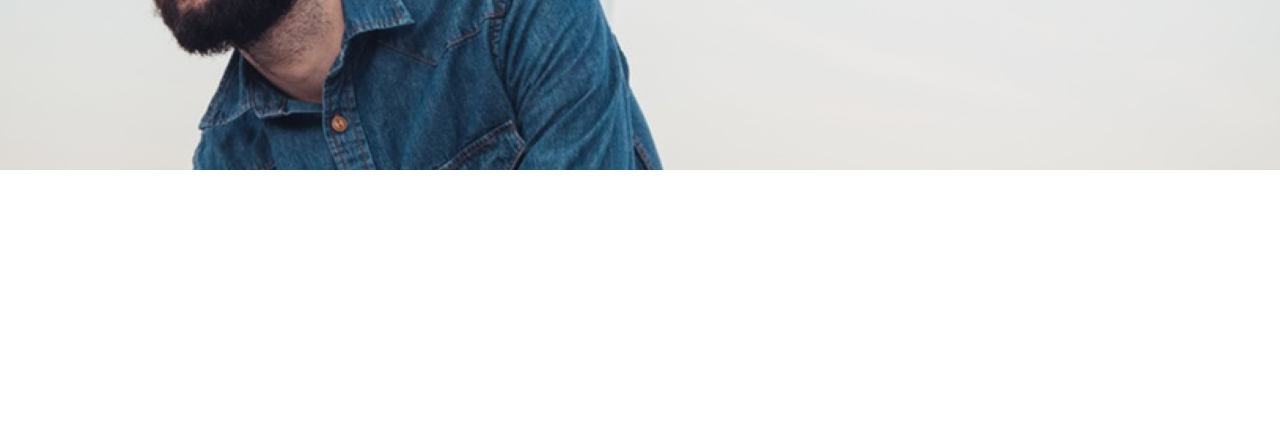
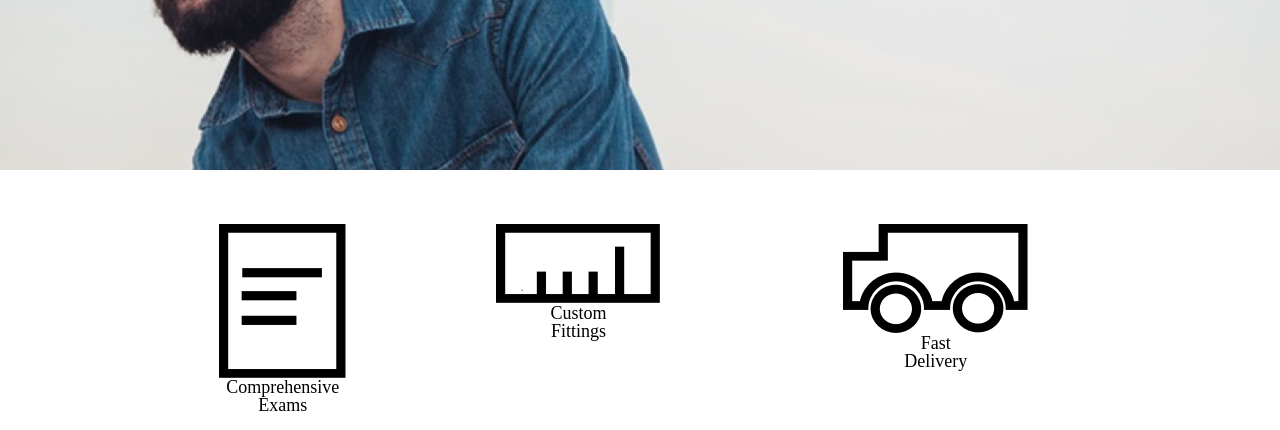
Before and after one commit to mario17b/tortoiseshell, a plain HTML site: page index.html in a window 1280 px wide. Shown: the part 370-800 px from the top of the page. Drawn offline with Linux system fonts and the light colour scheme.

Commit message:
added initial html and style to service description section

```diff
--- a/index.html
+++ b/index.html
@@ -32,7 +32,27 @@
   </div>
 </div>
 
+  <!-- Service description -->
 
+<div class="container">
+  <div class="services">
+    <div class="exams">
+      <img src="./resources/css/paper.png" alt="Not Available">
+      <span>Comprehensive</span>
+      <span>Exams</span>
+    </div>
+    <div class="fittings">
+      <img src="./resources/css/ruler.png" alt="Not Available">
+      <span>Custom</span>
+      <span>Fittings</span>
+    </div>
+    <div class="delivery">
+      <img src="./resources/css/truck.png" alt="Not Available">
+      <span>Fast</span>
+      <span>Delivery</span>
+    </div>
+  </div>
+</div>
 
 
 
--- a/resources/css/style.css
+++ b/resources/css/style.css
@@ -71,3 +71,34 @@ html, body {
   background-color: white;
   padding: 1.5rem 5rem;
 }
+
+
+/* Styles for service description section*/
+
+.services {
+  display: flex;
+  flex-direction: row;
+  justify-content: space-around;
+  margin-top: 3rem;
+  margin-bottom: 3rem;
+}
+
+.exams {
+  display: flex;
+  flex-direction: column;
+  align-items: center;
+  width: 3.5rem;
+  height: 8rem;
+}
+
+.fittings {
+  display: flex;
+  flex-direction: column;
+  align-items: center;
+}
+
+.delivery {
+  display: flex;
+  flex-direction: column;
+  align-items: center;
+}
```
